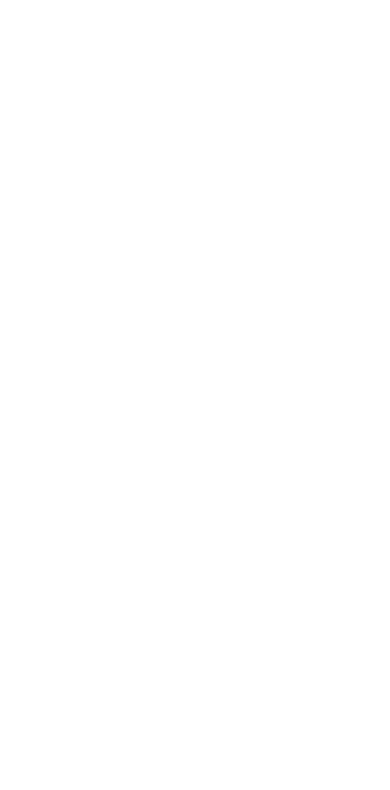
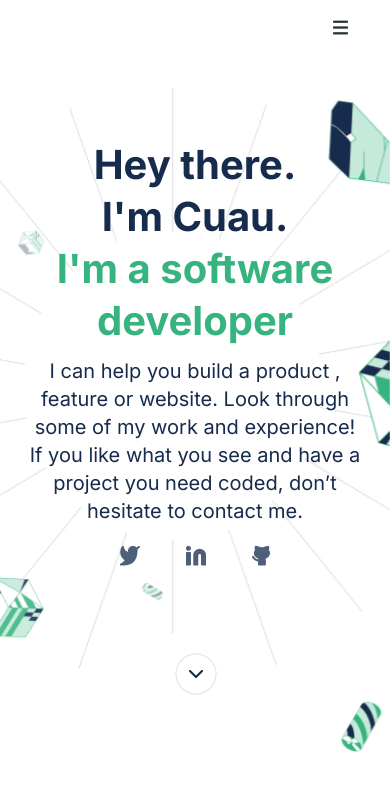
Before and after one commit to cuauh-cabrera/my_portfolio, a website: page index.html in a window 390 px wide. Drawn offline with Linux system fonts and the light colour scheme.

Commit message:
Add header and hedline sections for mobile version

```diff
--- a/index.html
+++ b/index.html
@@ -1,13 +1,50 @@
 <!DOCTYPE html>
 <html lang="en">
+
 <head>
     <meta charset="UTF-8">
     <meta http-equiv="X-UA-Compatible" content="IE=edge">
     <meta name="viewport" content="width=device-width, initial-scale=1.0">
-    <link rel="stylesheet" href="/styles.css">
-    <title>Cuau Cabrera - Fullstack Developer</title>
+    <link rel="preconnect" href="https://fonts.googleapis.com">
+    <link rel="preconnect" href="https://fonts.gstatic.com" crossorigin>
+    <link href="https://fonts.googleapis.com/css2?family=Inter:wght@400;500;600;700&display=swap" rel="stylesheet">
+    <link rel="stylesheet" href="styles.css">
+    <title>Cuau Cabrera - FullStack Developer</title>
 </head>
+
 <body>
+    <div class="headline-container">
+        <!-- Header and navbar -->
+        <header class="header">
+            <nav>
+                <img src="./assets/Toolbar - Dark - Compact.png" alt="">
+            </nav>
+        </header>
+        <!-- Hero headline -->
+        <section class="headline">
+            <h1 class="headline__title"><span class="headline__title--black">Hey there. <br>I'm Cuau. <br><span
+                        class="headline__title--green">I'm a
+                        software developer</span></span></h1>
+            <p class="headline__text"> I can help you build a product , feature or website. Look through some of my work
+                and experience! If you like what you see and have a project you need coded,
+                don’t hesitate to contact me. </p>
+            <div class="headline__icons">
+                <ul>
+                    <li><a href="https://twitter.com/cuau_cabrera"><img src="./assets/twitter.png"
+                                alt="This is a Twitter icon. Click on it to visit my Twitter profile"
+                                class="headline__icons--twitter"></a></li>
+                    <li><a href="https://linkedin.com/in/cuaucabrera"><img src="./assets/Linkedin icon.png"
+                                alt="This is a Linkedin icon. Click on it to visit my Linkedin profile"
+                                class="headline__icons--linkedin"></a></li>
+                    <li><a href="https://github.com/cuauh-cabrera"><img src="./assets/github.png"
+                                alt="This is a github icon. Click on it to visit my github profile"></a></li>
+                </ul>
+            </div>
+            <div class="headline__action">
+                <img src="./assets/Action.png" alt="Click on this icon to move to the next section">
+            </div>
+        </section>
+    </div>
+</body>
 
-</body>
 </html>
--- a/styles.css
+++ b/styles.css
@@ -7,18 +7,98 @@
   font-family: 'Inter', sans-serif;
 }
 
-*ul,
+ul,
 ol {
+  list-style-type: none;
+  padding: 0;
+  margin: 0;
+}
+
+ul li,
+ol li {
+  text-decoration: none;
   list-style: none;
 }
 
-*ul li,
-ol li {
-  text-decoration: none;
-}
-
-*ul a,
+ul a,
 ol a {
   text-decoration: none;
   color: black;
 }
+
+/* Hero section */
+
+.header {
+  margin-bottom: 5px;
+  display: flex;
+  flex-direction: row;
+}
+
+.header img {
+  width: 80%;
+  height: 55px;
+  margin-left: 65px;
+}
+
+/* Headline styles */
+.headline-container {
+  width: 100%;
+  height: 90vh;
+  background-image: url(./assets/background_image.png);
+  background-repeat: no-repeat;
+  background-position: center;
+  background-size: contain;
+  display: flex;
+  flex-direction: column;
+  align-items: center;
+  overflow: hidden;
+  background-attachment: fixed;
+}
+
+.headline__title {
+  width: 80vw;
+  text-align: center;
+  line-height: 52px;
+  font-weight: 700;
+  font-size: 40px;
+  font-style: normal;
+  margin: 0 auto;
+  margin-top: 75px;
+}
+
+.headline__title--black {
+  color: rgba(23, 43, 77, 1);
+}
+
+.headline__title--green {
+  color: rgba(54, 179, 126, 1);
+}
+
+.headline__text {
+  width: 85vw;
+  margin-top: 10px;
+  text-align: center;
+  line-height: 28px;
+  font-weight: 400;
+  font-size: 20px;
+  font-style: normal;
+  color: rgba(23, 43, 77, 1);
+}
+
+.headline__icons ul {
+  width: 50vw;
+  margin: 0 auto;
+  margin-top: 20px;
+  display: flex;
+  flex-direction: row;
+  justify-content: space-around;
+}
+
+.headline__action {
+  width: 30vw;
+  margin: 0 auto;
+  margin-top: 80px;
+  display: flex;
+  flex-direction: row;
+  justify-content: center;
+}
```
Also changed, not shown: assets/Action.png (added), assets/Light.png (added), assets/Linkedin icon.png (added), assets/Toolbar - Dark - Compact.png (added), assets/background_image.png (added), assets/github.png (added), assets/header-illsutration-mobile.png (added), assets/twitter.png (added).
